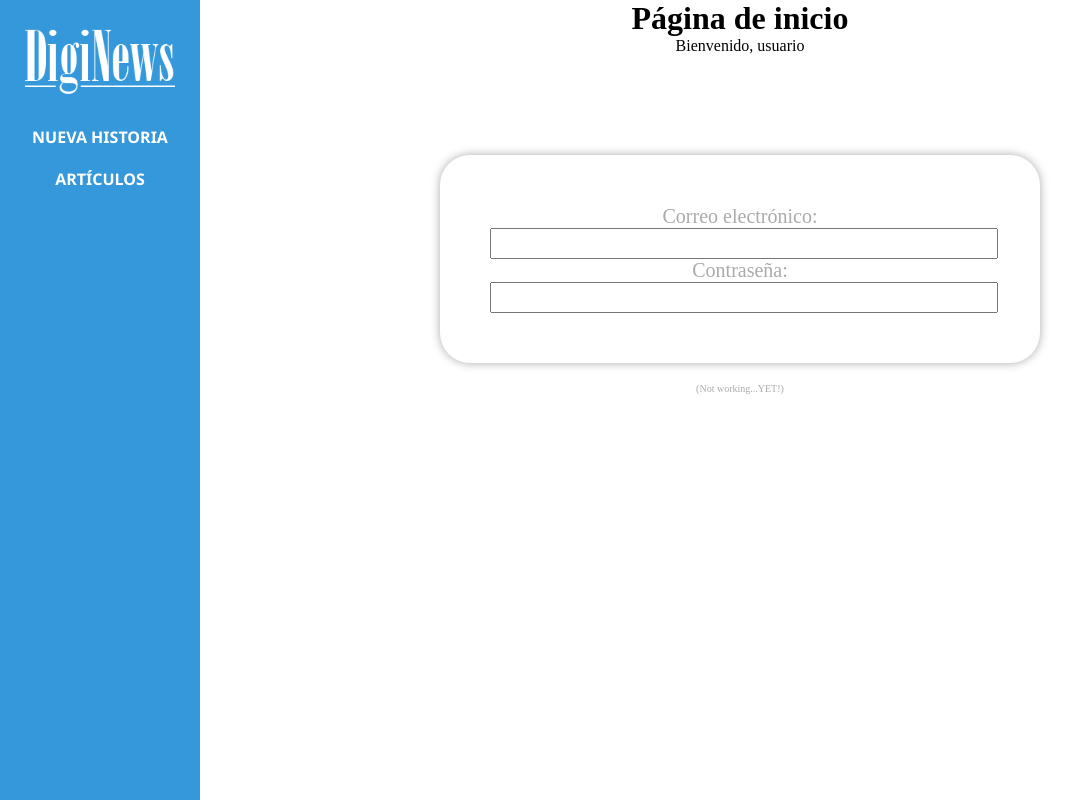
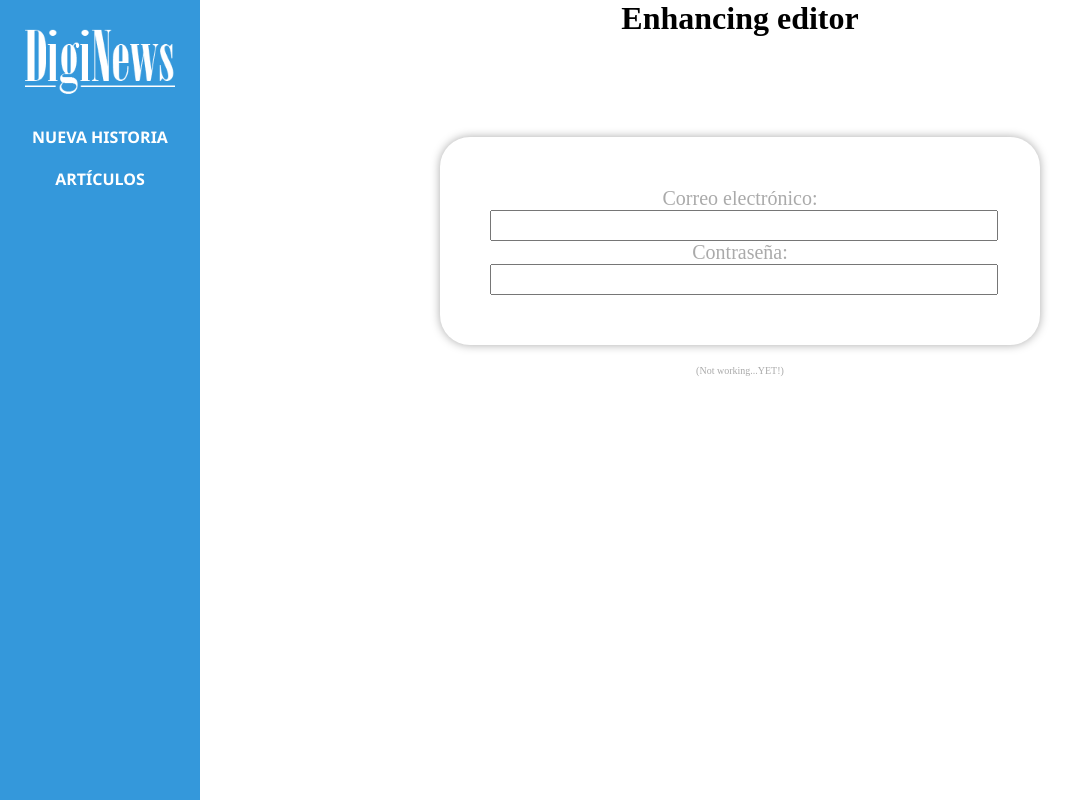
Before and after one commit to g-tecio/tlali-webeditor, a Nuxt app: page / in a window 1280 px wide. Shown: the whole page, without its empty margins (0-1083 px from the left). Built offline with nearby package versions, Linux system fonts and the light colour scheme.

Commit message:
Fisrt commit

```diff
--- a/pages/index.vue
+++ b/pages/index.vue
@@ -1,7 +1,6 @@
 <template>
   <div class="start-screen">
-  <h1>Página de inicio</h1>
-  <p>Bienvenido, usuario</p>
+  <h1>Enhancing editor</h1>
   <form class="login">
     <div class="wrap">
     <p class="label">Correo electrónico:</p>
```
